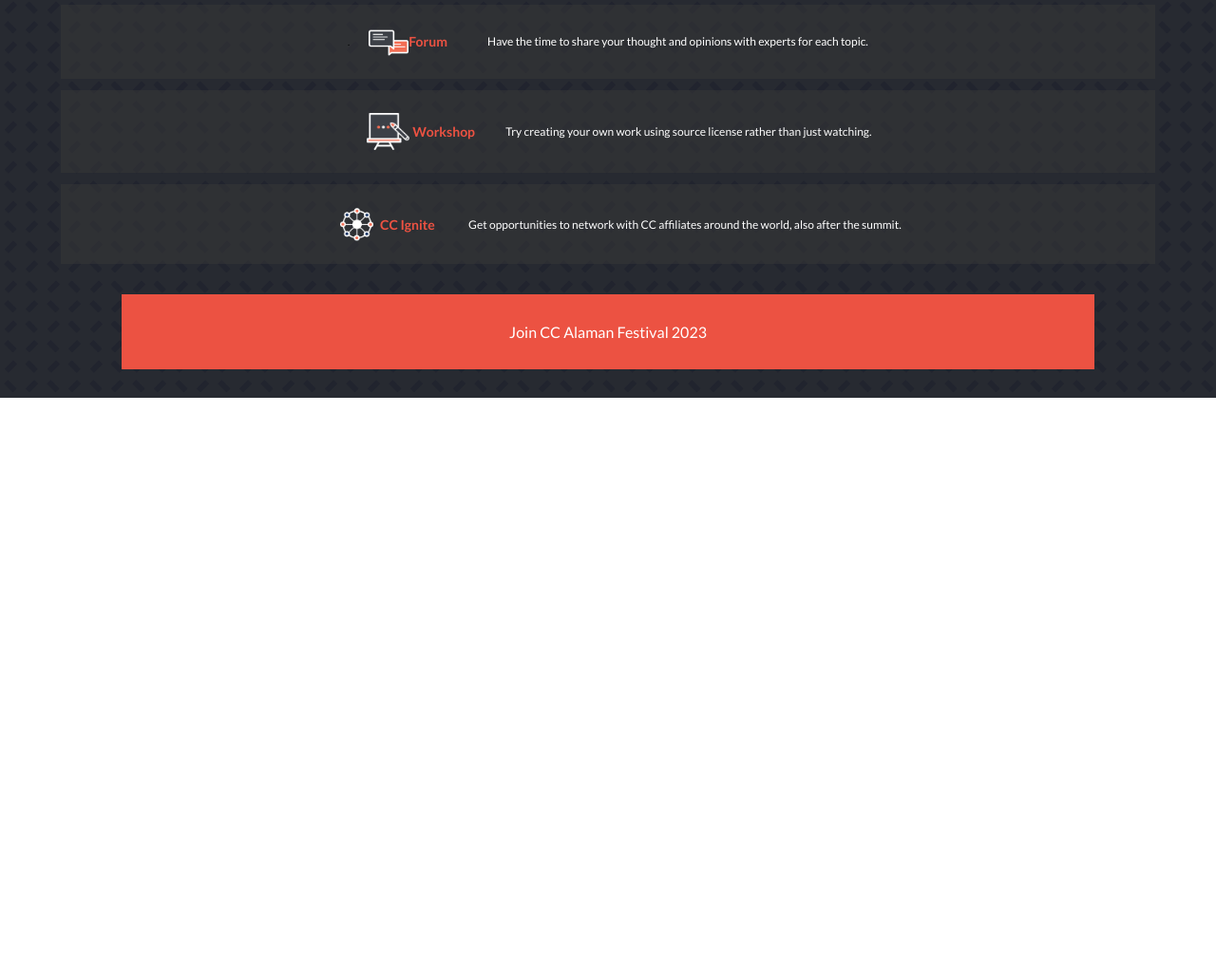
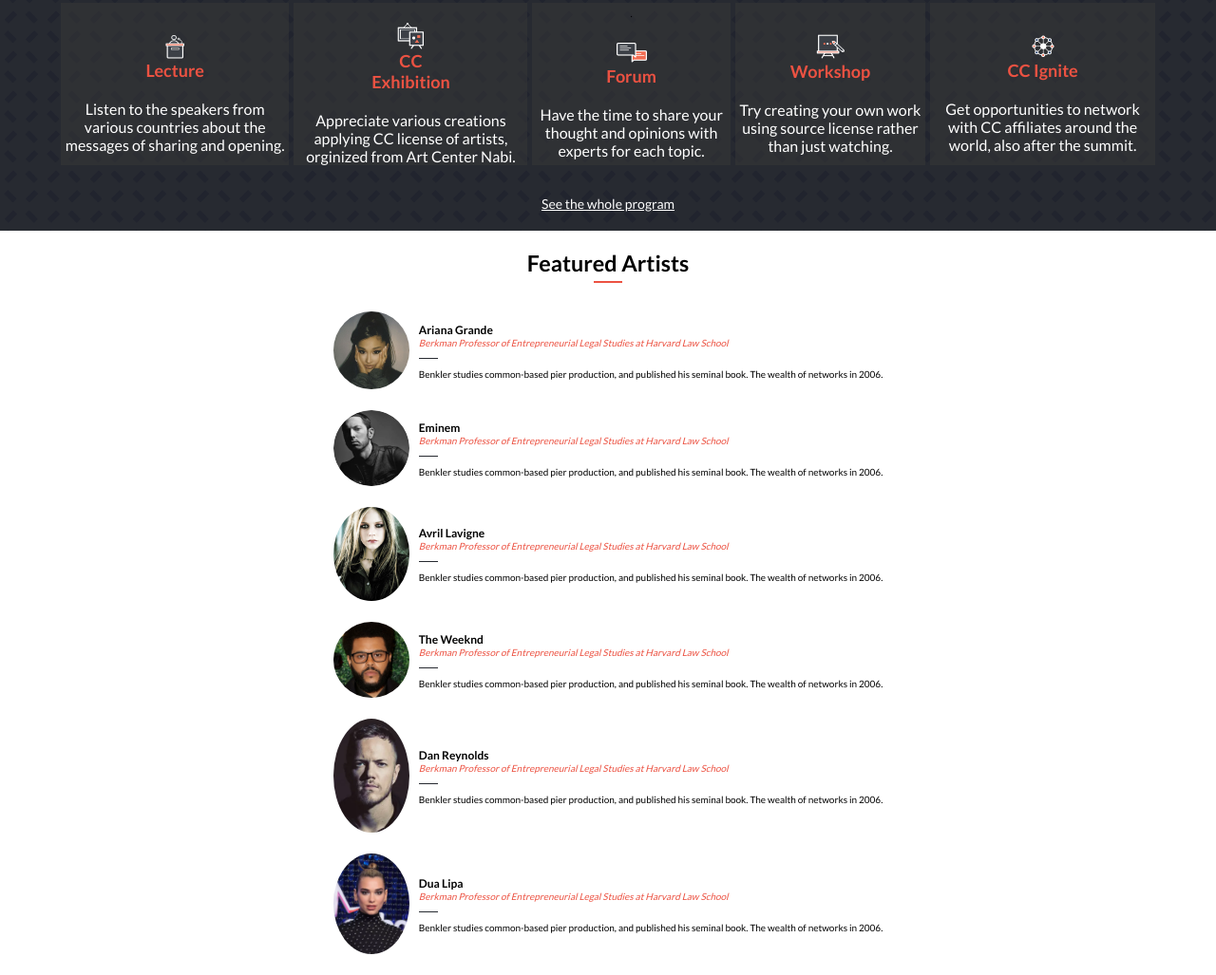
Before and after one commit to erickhansx/capstoneone, a plain HTML site: page index.html in a window 1280 px wide. Shown: the part 606-1633 px from the top of the page at 95% size. Before the commit the page ends 1025 px from the top, so only its background shows below. Drawn offline with Linux system fonts and the light colour scheme; files whose address does not match are found by name; a web font is replaced by a local one.

Commit message:
Add featured section using dynamic html and javascript, add breakpoints for desktop version and styling

```diff
--- a/index.html
+++ b/index.html
@@ -146,8 +146,27 @@
       <div class="program__button btn">
         <a href="#"> Join CC Alaman Festival 2023</a>
       </div>
+      <div class="program__link-mobile">
+        <a href="#">See the whole program</a>
+      </div>
     </section>
-    <section class="featured"></section>
+    <section class="featured" id="featured">
+      <div class="featured__heading program__heading">
+        <h3>Featured Artists</h3>
+        <div class="program__hr featured__hr"><hr /></div>
+      </div>
+      <!-- <div class="featured__artist"> -->
+      <!-- <div class="featured__artist-img">
+          <img src="" alt="Artist Picture" />
+        </div>
+        <div class="featured__artist-info">
+          <h5 class="artist__name"></h5>
+          <p class="artist__cv"></p>
+          <div class="hr"><hr /></div>
+          <p class="artist__story"></p>
+        </div> -->
+      <!-- </div> -->
+    </section>
     <script src="./resources/js/app.js"></script>
   </body>
 </html>
--- a/resources/css/js/app.js
+++ /dev/null
@@ -1,16 +0,0 @@
-const featuredSection = document.getElementsByClassName('featured');
-featuredSection.append(headerContainer, featuredHr);
-
-const headerContainer = document.createElement('div');
-headerContainer.appendChild(featuredHeader);
-const featuredHeader = document.createElement('h1');
-
-const featuredHr = document.createElement('div');
-
-const featuredSpeakers = document.createElement('div');
-
-const featuredSpeaker = document.createElement('h4');
-
-const speakerHighlight = document.createElement('h5');
-
-const speakerText = document.createElement('p');
--- /dev/null
+++ b/resources/js/app.js
@@ -0,0 +1,81 @@
+const artistObj = [
+  {
+    image: './resources/img/ariana-grande.png',
+    name: 'Ariana Grande',
+    cv: 'Berkman Professor of Entrepreneurial Legal Studies at Harvard Law School',
+    story:
+      'Benkler studies common-based pier production, and published his seminal book. The wealth of networks in 2006.',
+  },
+  {
+    image: './resources/img/eminem.webp',
+    name: 'Eminem',
+    cv: 'Berkman Professor of Entrepreneurial Legal Studies at Harvard Law School',
+    story:
+      'Benkler studies common-based pier production, and published his seminal book. The wealth of networks in 2006.',
+  },
+  {
+    image: './resources/img/Avril-Lavigne.webp',
+    name: 'Avril Lavigne',
+    cv: 'Berkman Professor of Entrepreneurial Legal Studies at Harvard Law School',
+    story:
+      'Benkler studies common-based pier production, and published his seminal book. The wealth of networks in 2006.',
+  },
+  {
+    image: './resources/img/the_weeknd.webp',
+    name: 'The Weeknd',
+    cv: 'Berkman Professor of Entrepreneurial Legal Studies at Harvard Law School',
+    story:
+      'Benkler studies common-based pier production, and published his seminal book. The wealth of networks in 2006.',
+  },
+  {
+    image: './resources/img/danreynolds.webp',
+    name: 'Dan Reynolds',
+    cv: 'Berkman Professor of Entrepreneurial Legal Studies at Harvard Law School',
+    story:
+      'Benkler studies common-based pier production, and published his seminal book. The wealth of networks in 2006.',
+  },
+  {
+    image: './resources/img/dualipa.webp',
+    name: 'Dua Lipa',
+    cv: 'Berkman Professor of Entrepreneurial Legal Studies at Harvard Law School',
+    story:
+      'Benkler studies common-based pier production, and published his seminal book. The wealth of networks in 2006.',
+  },
+];
+
+const artistsList = document.getElementById('featured');
+
+for (let i = 0; i < artistObj.length; i++) {
+  const artistInfo = `
+  <div class="featured__artist">
+  <div class="featured__artist-img">
+    <img src="${artistObj[i].image}" alt="Artist Picture" />
+  </div>
+  <div class="featured__artist-info">
+    <h5 class="artist__name">${artistObj[i].name}</h5>
+    <p class="artist__cv">${artistObj[i].cv}</p>
+    <div class="hr"><hr></div>
+    <p class="artist__story">${artistObj[i].story}</p>
+  </div>`;
+
+  document.getElementById('featured').innerHTML += artistInfo;
+}
+
+// const buttonSeeMore = document.createElement('a');
+// buttonSeeMore.innerHTML = `See More`;
+// buttonSeeMore.setAttribute('id', 'see-more');
+// document.getElementById('featured').appendChild(buttonSeeMore);
+
+// buttonSeeMore.addEventListener('click', () => {
+//   const featuredChildren = document.getElementById('featured').children;
+//   if (featuredChildren.length > 2) {
+//     featuredChildren[3].classList.add('seemore');
+//     featuredChildren[4].classList.add('seemore');
+//     featuredChildren[5].classList.add('seemore');
+//   } else {
+//     featuredChildren[3].classList.remove('seemore');
+//     featuredChildren[4].classList.remove('seemore');
+//     featuredChildren[5].classList.remove('seemore');
+//   }
+//   console.log(featuredChildren.length);
+// });
--- /dev/null
+++ b/scss/components/_artistcards.scss
@@ -0,0 +1,36 @@
+.featured {
+  display: flex;
+  flex-direction: column;
+  align-items: center;
+}
+
+.featured__artist {
+  display: flex;
+  gap: 1rem;
+  align-items: center;
+  margin-bottom: 2rem;
+
+  &-info {
+    margin-right: 2rem;
+  }
+}
+
+.featured__artist-img {
+  margin-left: 2rem;
+  & img {
+    max-width: 8rem;
+    border-radius: 100%;
+  }
+}
+
+.featured__heading {
+  display: flex;
+  flex-direction: column;
+  gap: 0.5rem;
+  color: #000;
+  margin-bottom: 2rem;
+}
+
+.featured__hr {
+  align-self: center;
+}
--- a/scss/components/_buttons.scss
+++ b/scss/components/_buttons.scss
@@ -2,12 +2,20 @@
   display: flex;
   justify-content: center;
   align-items: center;
-  padding-top: 3rem;
-  padding-bottom: 3rem;
+  padding-top: 2rem;
+  padding-bottom: 2rem;
   color: #fff;
   position: relative;
   background-color: #ec5242;
-  max-width: 80%;
+  max-width: 25rem;
   margin: 1rem auto;
   font-size: 1.6rem;
+
+  &:hover {
+    background-color: #471f1a;
+  }
+
+  @media only screen and (min-width: 768px) {
+    display: none;
+  }
 }
--- a/scss/components/_index.scss
+++ b/scss/components/_index.scss
@@ -1,2 +1,3 @@
 @forward 'hamburger';
 @forward 'buttons';
+@forward 'artistcards';
--- a/scss/globals/_typography.scss
+++ b/scss/globals/_typography.scss
@@ -7,16 +7,23 @@
 }
 
 .hero {
+  @media only screen and (min-width: 768px) {
+    margin-left: 8rem;
+  }
   &__heading {
     &--primary {
       font-size: 2.5rem;
       font-weight: 400;
       color: #ec5242;
       font-family: 'Cocogoose';
+
+      @media only screen and (min-width: 768px) {
+        font-size: 5rem;
+      }
     }
 
     &--secondary {
-      font-size: 1.6rem;
+      font-size: 3.5rem;
       font-weight: 400;
       color: #ec5242;
     }
@@ -25,12 +32,18 @@
   &__paragraph {
     &--primary {
       font-size: 1.2rem;
+      @media only screen and (min-width: 768px) {
+        font-size: 2.2rem;
+      }
     }
   }
 
   &__text-container {
     & p {
       font-style: 1.2rem;
+      @media only screen and (min-width: 768px) {
+        font-size: 2.2rem;
+      }
     }
 
     &-upcoming {
@@ -38,6 +51,10 @@
       font-weight: 900;
       font-size: 2rem;
       font-family: 'Cocogoose';
+
+      @media only screen and (min-width: 768px) {
+        font-size: 3rem;
+      }
     }
   }
 }
@@ -47,20 +64,58 @@
 .program {
   &__heading {
     color: #fff;
-    font-size: 1.6rem;
+    font-size: 1.4rem;
+
+    @media only screen and (min-width: 768px) {
+      font-size: 2rem;
+    }
   }
 }
 
 .image-box1 {
   & h4 {
     color: #ec5242;
-    font-size: 1.4rem;
+    font-size: 1.2rem;
+    @media only screen and (min-width: 768px) {
+      font-size: 1.8rem;
+    }
   }
 }
 
 .pb__text {
   color: #fff;
   font-size: 1.2rem;
+
+  @media only screen and (min-width: 768px) {
+    text-align: center;
+    font-size: 1.6rem;
+  }
+}
+
+//Featured Section
+
+.artist {
+  &__name {
+    font-size: 1.2rem;
+  }
+
+  &__cv {
+    color: #ec5242;
+    font-style: italic;
+    font-size: 1rem;
+    margin-bottom: 1rem;
+  }
+}
+
+.hr {
+  & hr {
+    // margin: 0 auto;
+    background-color: #272a31;
+    border: none;
+    height: 1px;
+    width: 20px;
+    margin-bottom: 1rem;
+  }
 }
 
 // .hero__heading {
--- a/scss/layout/_landing.scss
+++ b/scss/layout/_landing.scss
@@ -60,7 +60,6 @@
     display: flex;
     justify-content: center;
     align-items: center;
-    font-size: 1.2rem;
     padding: 2rem 0 1rem;
   }
 
@@ -80,12 +79,21 @@
     width: 90%;
     margin: 2rem auto;
 
+    @media only screen and (min-width: 768px) {
+      flex-direction: row;
+      gap: 0.5rem;
+    }
+
     &--box {
       display: flex;
       align-items: center;
       justify-content: center;
       background-color: rgb(57, 57, 57, 0.5);
       margin-bottom: 1.2rem;
+
+      @media only screen and (min-width: 768px) {
+        flex-direction: column;
+      }
     }
   }
 }
@@ -97,8 +105,27 @@
   justify-content: flex-start;
   padding: 2rem;
 
+  @media only screen and (min-width: 768px) {
+    flex-direction: column;
+    text-align: center;
+  }
+
   & img {
     max-width: 40%;
+  }
+}
+
+.program__link-mobile {
+  display: none;
+
+  @media only screen and (min-width: 768px) {
+    display: flex;
+    justify-content: center;
+    align-items: center;
+    margin: 0 auto;
+    font-size: 1.4rem;
+    color: #fff;
+    text-decoration: underline;
   }
 }
 
```
Also changed, not shown: dist/css/main.min.css, resources/css/main.css, resources/img/Avril-Lavigne.webp (added), resources/img/ariana-grande.png (added), resources/img/danreynolds.webp (added), resources/img/dualipa.webp (added), resources/img/eminem.webp (added), resources/img/imagine-dragons.webp (added), resources/img/post-malone.webp (added), resources/img/the_weeknd.webp (added), 2 other files.
